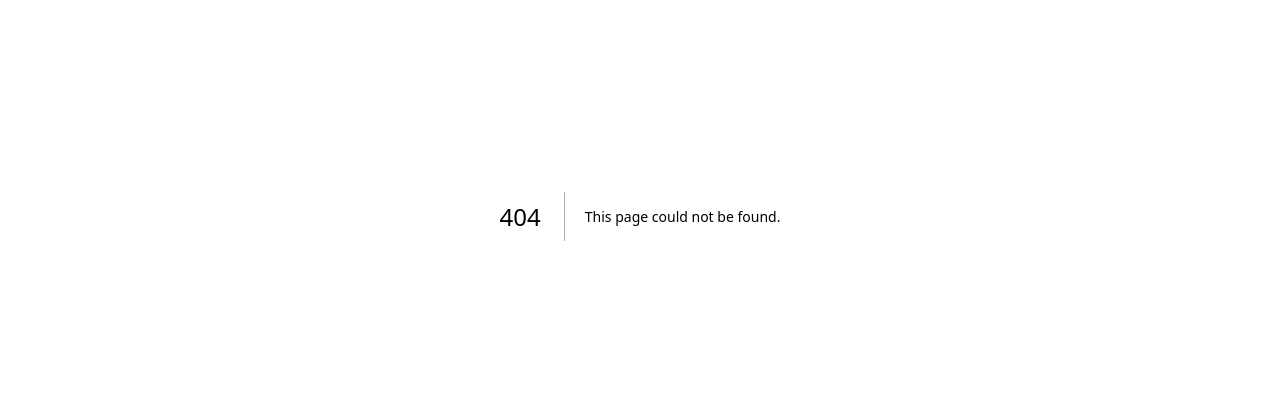
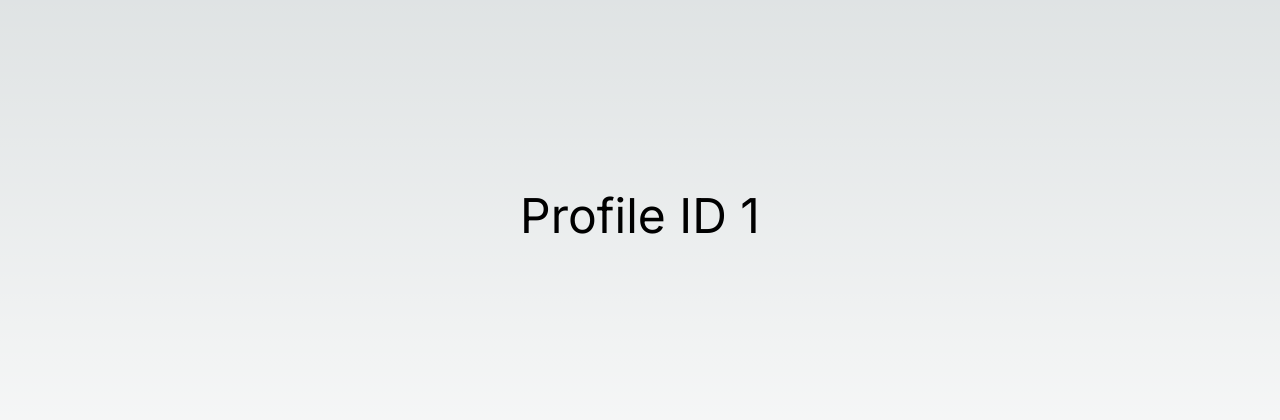
Before and after one commit to AsibHasanRiyad/next-js-auth, a Next.js app: page /profile/1 in a window 1280 px wide. Before the commit this address had no page. Shown: the part 184-604 px from the top of the page. Built offline with nearby package versions, Linux system fonts and the light colour scheme.

Commit message:
first clss done

```diff
--- /dev/null
+++ b/src/app/profile/[id]/page.tsx
@@ -0,0 +1,11 @@
+import React from "react";
+
+const userProfile = ({ params }: any) => {
+  return (
+    <div className="min-h-screen flex justify-center items-center">
+      <h1 className=" text-5xl">Profile ID {params.id}</h1>
+    </div>
+  );
+};
+
+export default userProfile;
--- /dev/null
+++ b/src/app/profile/page.tsx
@@ -0,0 +1,11 @@
+import React from "react";
+
+const profilePage = () => {
+  return (
+    <div className="min-h-screen flex justify-center items-center">
+      <h1 className=" text-5xl">Profile</h1>
+    </div>
+  );
+};
+
+export default profilePage;
```
